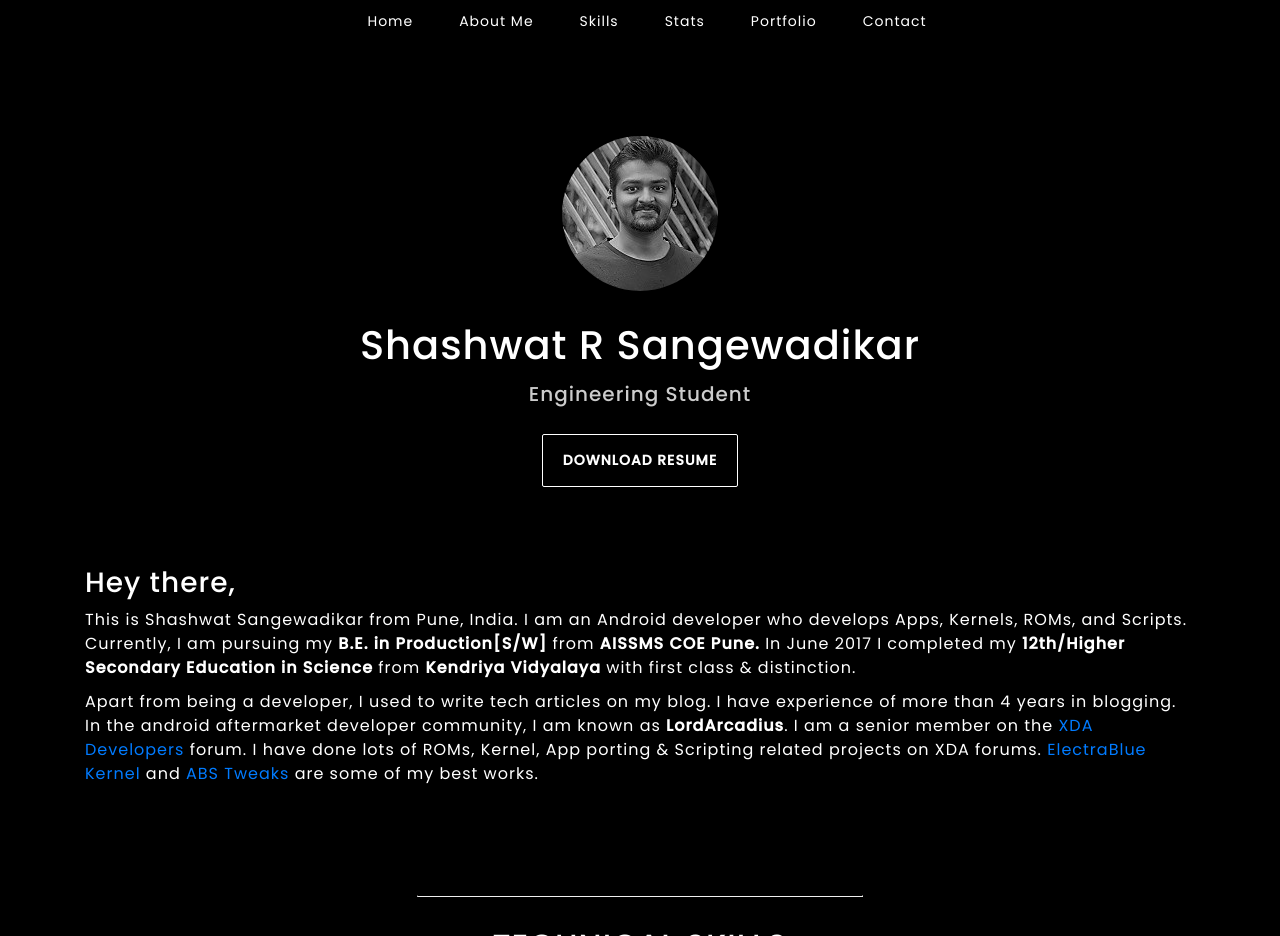
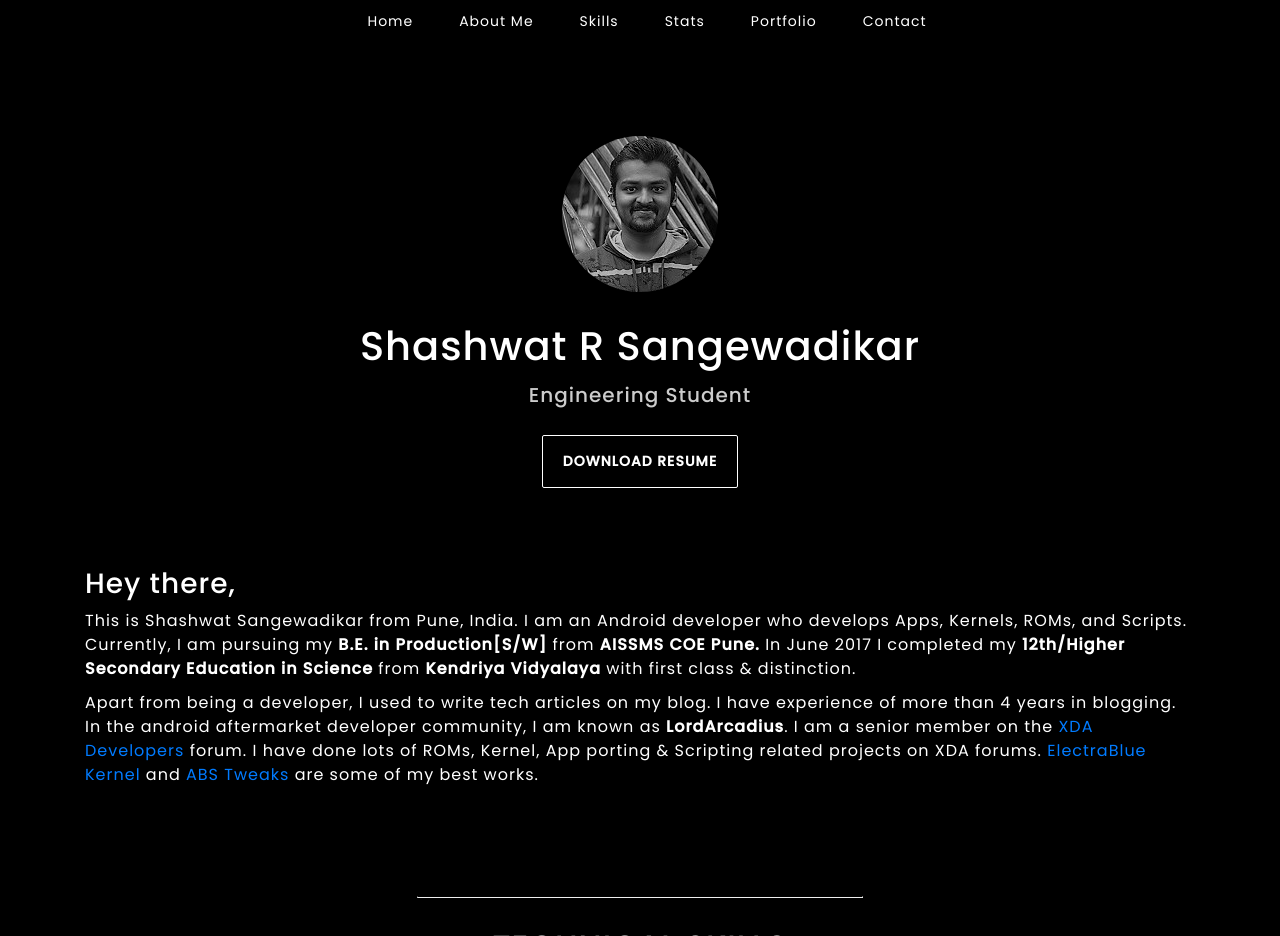
Before and after one commit to Shashwat176/Website, a plain HTML site: page index.html in a window 1280 px wide. Shown: the part 817-1753 px from the top of the page. Drawn offline with nearby package versions, Linux system fonts and the light colour scheme.

Commit message:
Update index.html

```diff
--- a/index.html
+++ b/index.html
@@ -81,7 +81,7 @@
 
     <section id="about" class="about_profile">
         <div class="container">
-            <img class="aboutImage" src="images/profile 1.JPG" alt="">
+            <img class="aboutImage" src="images/profile 2.JPG" alt="">
         </div>
         <div class="heading">
             <h1>Shashwat R Sangewadikar</h1>
```
